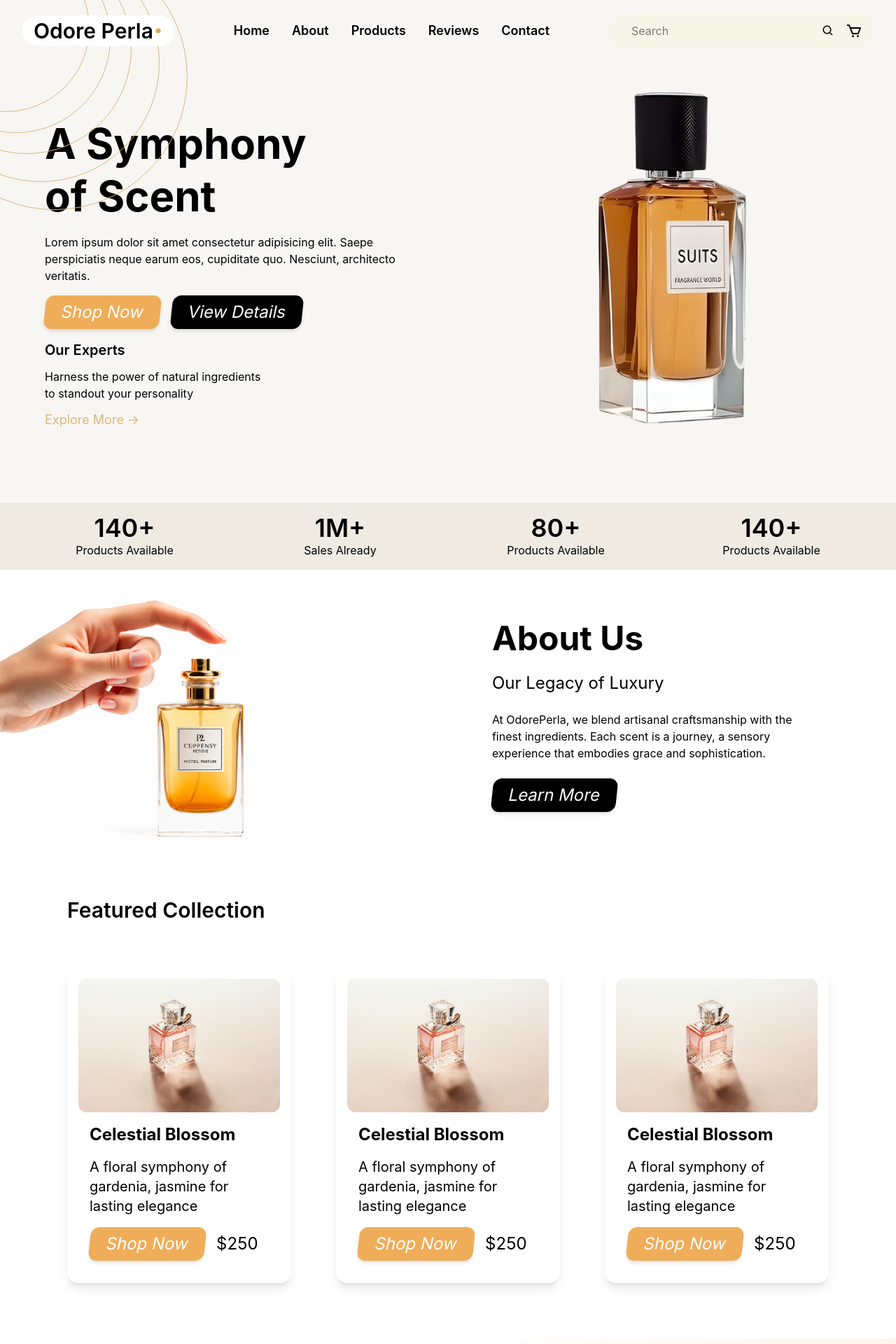
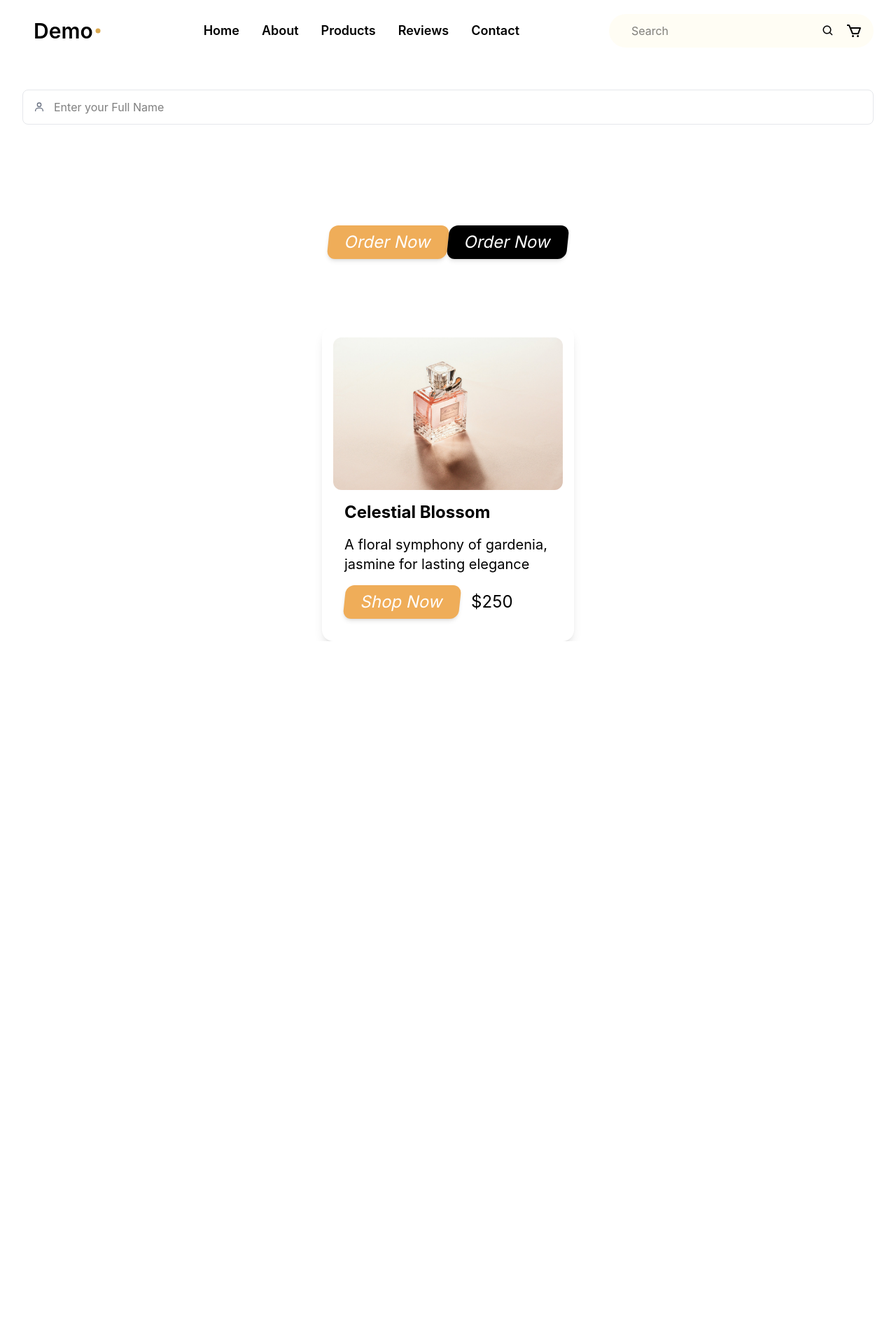
Before and after one commit to Victoza/Odore, a React (Vite) app: page /demo in a window 1280 px wide. Shown: the top 1920 px of the page at 70% size. After the commit the page ends 916 px from the top, so only its background shows below. Built offline with nearby package versions, Linux system fonts and the light colour scheme.

Commit message:
task2 initial commit

```diff
--- a/package.json
+++ b/package.json
@@ -14,6 +14,7 @@
     "react": "^19.2.8",
     "react-dom": "^19.2.8",
     "react-icons": "^5.7.0",
+    "react-router-dom": "^7.18.3",
     "tailwindcss": "^4.3.3"
   },
   "devDependencies": {
--- a/src/App.jsx
+++ b/src/App.jsx
@@ -14,20 +14,22 @@ import Contact from './Sections/Contact'
 import Footer from './Sections/Footer'
 import Nav from './Components/Nav'
 import NavLink from './Components/NavLink'
+import Header from './Components/Header'
+import Test from './Sections/Test'
+import Demo from './Pages/Demo'
+import { BrowserRouter, Route, Routes } from 'react-router-dom'
+import Home from './Pages/Home'
 
 function App() {
 
   return (
     <div>
-      <Hero/>
-      <Slider/>
-      <About/>
-      <Feature/>
-      <Choose/>
-      <Testimonial/>
-      <Commitment/>
-      <Contact/>
-      <Footer/>
+      <BrowserRouter>
+        <Routes>
+          <Route path='/' element={<Home/>}/>
+          <Route path='/demo' element={<Demo/>}/>
+        </Routes>
+      </BrowserRouter>
     </div>
   )
 }
--- a/src/Components/Input.jsx
+++ b/src/Components/Input.jsx
@@ -2,7 +2,7 @@ import React from 'react'
 
 const Input = ({children,placeholder}) => {
   const className = 'w-full rounded-lg border border-gray-200 py-3 pl-11 pr-4 outline-none focus:border-orange-400'
-  const input = true
+
   return (
     <div className='relative flex items-center'>
         {children}
--- a/src/Components/ProductCard.jsx
+++ b/src/Components/ProductCard.jsx
@@ -1,18 +1,17 @@
 import React from 'react'
-import img from '../assets/images/perf1.jpg'
 import Button from './Button'
 
-const ProductCard = () => {
+const ProductCard = ({image,title,desc,price,text}) => {
   return (
     <div className=' bg-white rounded-2xl shadow-lg p-4 hover:scale-105 transition-all duration-500 '>
-        <img src={img} alt="" className='w-full rounded-xl object-cover'/>
+        <img src={image} alt="" className='w-full rounded-xl object-cover'/>
         <div className='p-4 space-y-4'>
-            <h3 className='text-xl md:text-2xl  font-bold'>Celestial Blossom</h3>
-            <p className='text-xl'>A floral symphony of gardenia, jasmine for lasting elegance</p>
+            <h3 className='text-xl md:text-2xl  font-bold'>{title}</h3>
+            <p className='text-xl'>{desc}</p>
             <div className='flex gap-4'>
-              <Button>Shop Now</Button>
+              <Button>{text}</Button>
 
-              <p className='text-xl md:text-2xl flex justify-center items-center'>$250</p>
+              <p className='text-xl md:text-2xl flex justify-center items-center'>{price}</p>
             </div>
         </div>
     </div>
--- /dev/null
+++ b/src/Pages/Demo.jsx
@@ -0,0 +1,40 @@
+import React from 'react'
+import Header from '../Components/Header'
+import Nav from '../Components/Nav'
+import { NavLink } from 'react-router-dom'
+import Input from '../Components/Input'
+import image from '../assets/images/perf1.jpg'
+import ProductCard from '../Components/ProductCard'
+import Button from '../Components/Button'
+import { BiUser } from 'react-icons/bi'
+
+
+const Demo = () => {
+  return (
+    <div>
+      <div>
+        <Header>Demo</Header>
+      </div>
+
+
+        <div className='pt-32 mb-36 px-8'>
+          <Input placeholder="Enter your Full Name">
+            <BiUser className="absolute left-4 top-1/2 -translate-y-1/2 text-gray-500"/>
+          </Input>
+        </div>
+
+
+        <div className='my-24 flex justify-center gap-'>
+          <Button>Order Now</Button>
+          <Button variant='black'>Order Now</Button>
+        </div>
+
+
+        <div className='w-90 mx-auto'>
+          <ProductCard className='mt-32' image={image} title="Celestial Blossom" desc="A floral symphony of gardenia, jasmine for lasting elegance" price="$250" text="Shop Now"/>
+        </div>
+    </div>
+  )
+}
+
+export default Demo
--- /dev/null
+++ b/src/Pages/Home.jsx
@@ -0,0 +1,28 @@
+import React from 'react'
+import Hero from '../Sections/Hero'
+import Slider from '../Sections/Slider'
+import About from '../Sections/About'
+import Feature from '../Sections/Feature'
+import Choose from '../Sections/Choose'
+import Testimonial from '../Sections/Testimonial'
+import Commitment from '../Sections/Commitment'
+import Contact from '../Sections/Contact'
+import Footer from '../Sections/Footer'
+
+const Home = () => {
+  return (
+    <div>
+        <Hero/>
+        <Slider/>
+        <About/>
+        <Feature/>
+        <Choose/>
+        <Testimonial/>
+        <Commitment/>
+        <Contact/>
+        <Footer/>
+    </div>
+  )
+}
+
+export default Home
--- /dev/null
+++ b/src/Sections/Test.jsx
@@ -0,0 +1,21 @@
+import React from 'react'
+import Header from '../Components/Header'
+import Input from '../Components/Input'
+import { CgMail } from 'react-icons/cg'
+import ProductCard from '../Components/ProductCard'
+import Button from '../Components/Button'
+
+const Test = () => {
+  return (
+    <div>
+        <Header/>
+        <Input placeholder="Enter your mail"><CgMail/></Input>
+        <Input placeholder="Enter your mail"><CgMail/></Input>
+        <Input placeholder="Enter your mail"><CgMail/></Input>
+        <Button>HELLOO</Button>
+        <ProductCard/>
+    </div>
+  )
+}
+
+export default Test
```
Also changed, not shown: 1 other file (tests, documents, lock files or other folders).
